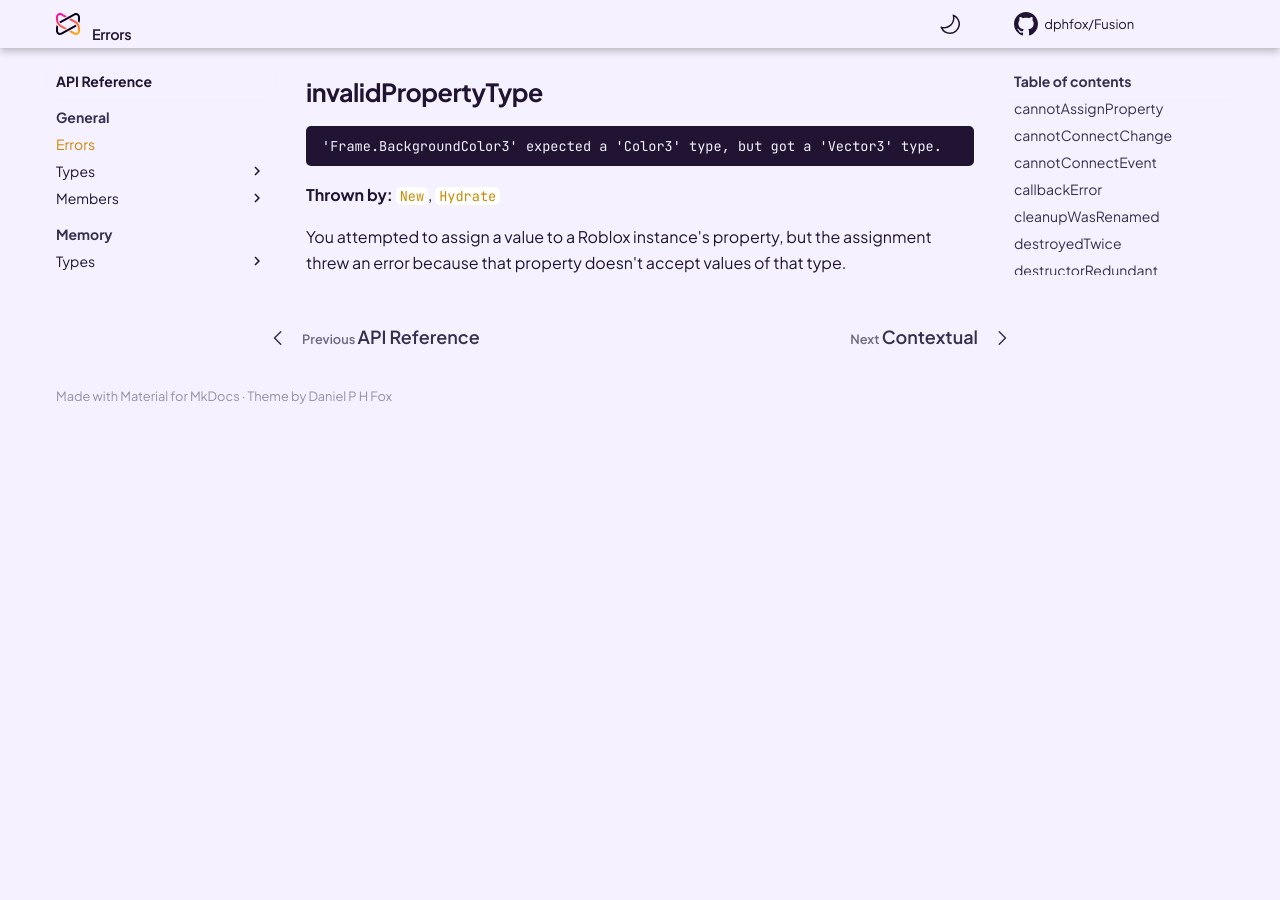
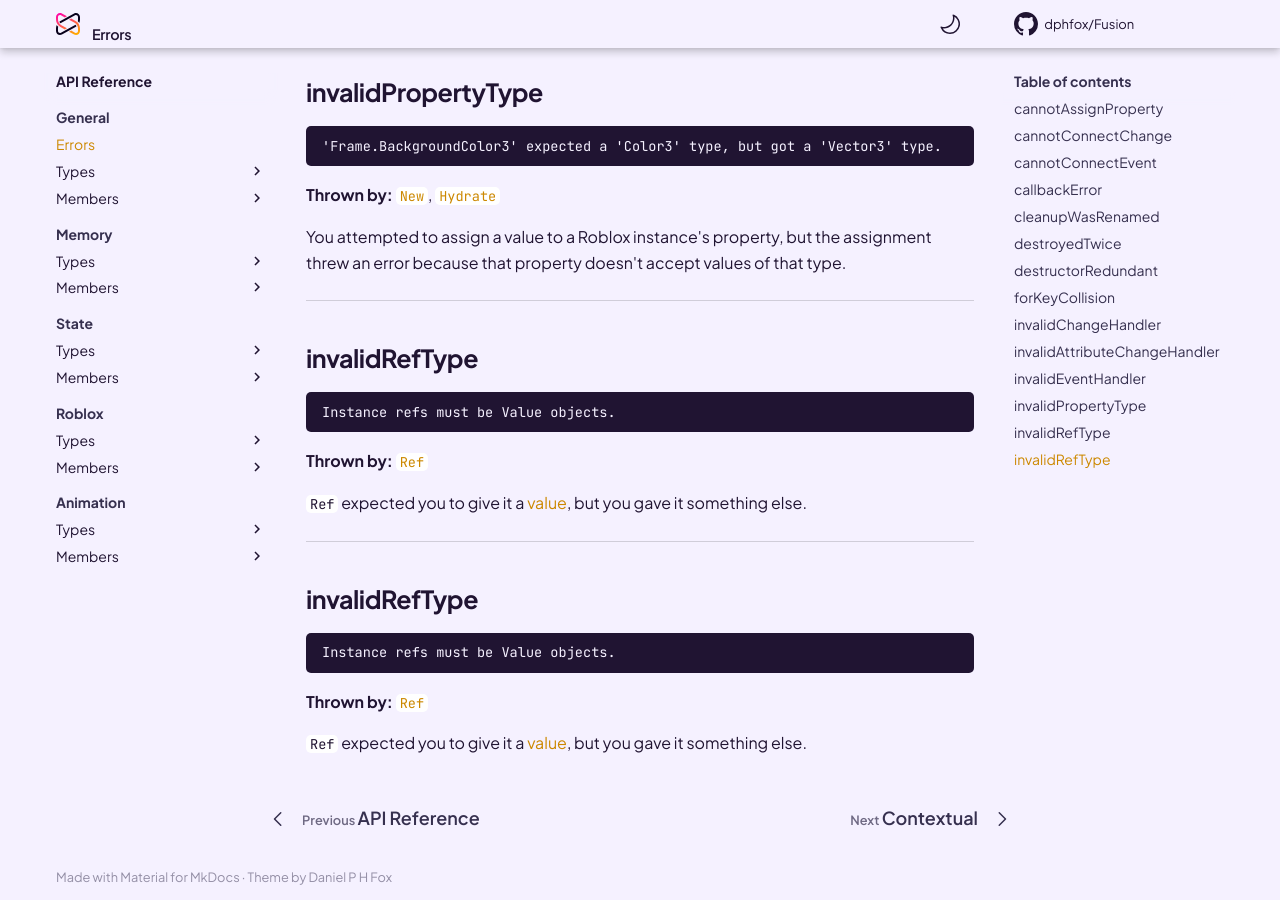
Before and after one commit to dphfox/Fusion, an MkDocs documentation site: the page built from docs/api-reference/general/errors.md, in a window 1280 px wide and 900 px high, scrolled down 3980 px. Built offline with MkDocs 1.6.1 and Material for MkDocs 9.7.7, drawn with Linux system fonts in a browser that asks for light colours; comment, search, counter and statistics services are not loaded; the version menu is left out; before the commit the page ends 4399 px from its top, so only the background shows below that.

Commit message:
invalidRefType

````diff
--- a/docs/api-reference/general/errors.md
+++ b/docs/api-reference/general/errors.md
@@ -278,3 +278,37 @@ You attempted to assign a value to a Roblox instance's property, but the
 assignment threw an error because that property doesn't accept values of that
 type.
 </div>
+
+-----
+
+<div class="fusiondoc-error-api-section" markdown>
+
+## invalidRefType
+
+```
+Instance refs must be Value objects.
+```
+
+**Thrown by:**
+[`Ref`](../../instances/members/ref)
+
+`Ref` expected you to give it a [value](../../state/members/value), but you gave
+it something else.
+</div>
+
+-----
+
+<div class="fusiondoc-error-api-section" markdown>
+
+## invalidRefType
+
+```
+Instance refs must be Value objects.
+```
+
+**Thrown by:**
+[`Ref`](../../instances/members/ref)
+
+`Ref` expected you to give it a [value](../../state/members/value), but you gave
+it something else.
+</div>
````
